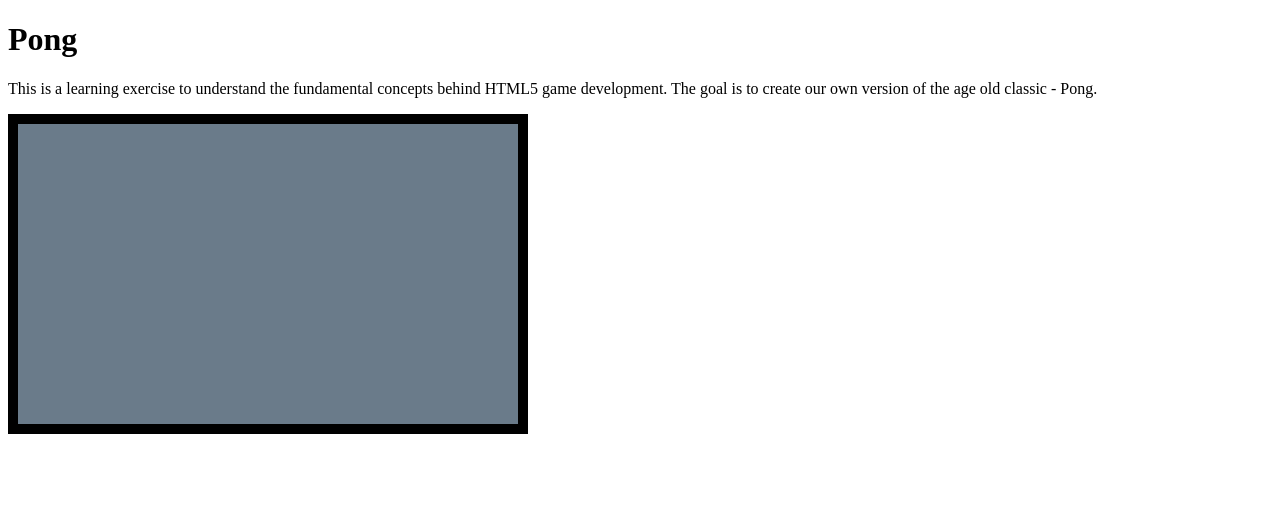
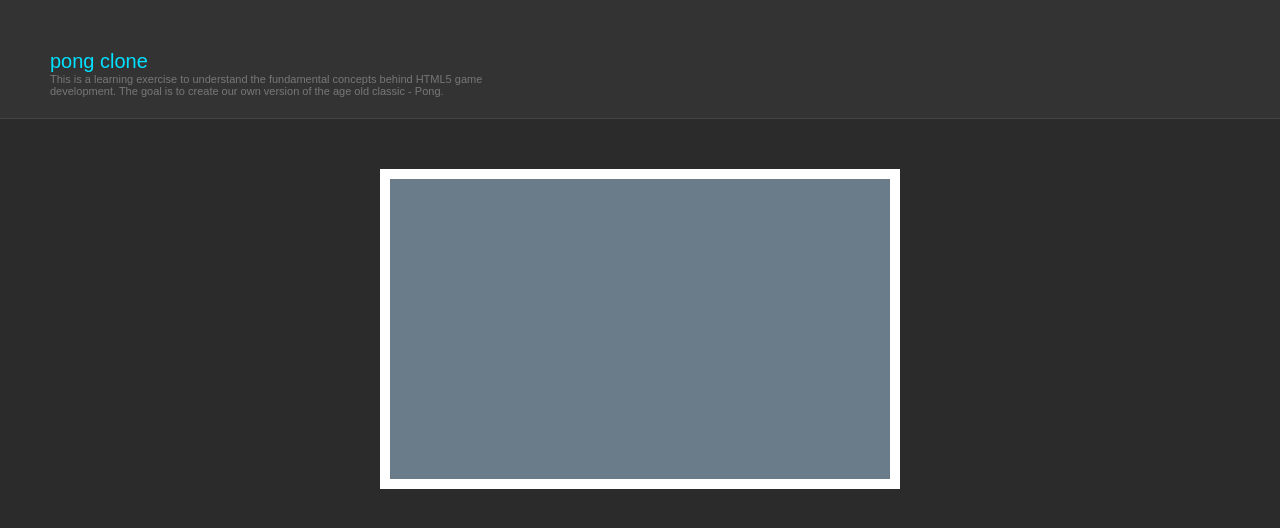
Before and after one commit to ericb/Pong, a plain HTML site: page index.html in a window 1280 px wide. Drawn offline with Linux system fonts and the light colour scheme; a script that the page names is missing.

Commit message:
added more styling

```diff
--- a/index.html
+++ b/index.html
@@ -9,16 +9,22 @@
         <script type="text/javascript" src="BasicBody.js"></script>
         <script type="text/javascript" src="Paddle.js"></script>
         <script type="text/javascript" src="main.js"></script>
+
+        <!-- css -->
+        <link rel="stylesheet" type="text/css" href="pong.css" />
     </head>
     <body>
 
-        <h1>Pong</h1>
-        <p>
-            This is a learning exercise to understand the fundamental concepts behind HTML5 game development. The goal is to create
-            our own version of the age old classic - Pong.
-        </p>
+        <div id="header">
+            <h1>pong clone</h1>
+            <p>
+                This is a learning exercise to understand the fundamental concepts behind HTML5 game development. The goal is to create
+                our own version of the age old classic - Pong.
+            </p>
+        </div>
 
-        <canvas id="canvas" width="500" height="300" style="border:10px solid #000; background-color: #6a7b8a;"></canvas>
-
+        <div style="margin: 0 auto; text-align: center;">
+        <canvas id="canvas" width="500" height="300" style="border:10px solid #fff; background-color: #6a7b8a;"></canvas>
+        </div>
     </body>
 </html>
--- /dev/null
+++ b/pong.css
@@ -0,0 +1,29 @@
+body {
+    margin: 0;
+    padding: 0;
+    background-color: #2b2b2b;
+}
+
+#header {
+    background-color: #333;
+    border-bottom: 1px solid #444;
+    padding: 50px 50px 10px 50px;
+    margin-bottom: 50px;
+}
+
+#header h1 {
+    color: #00e1ff;
+    font-family: sans-serif;
+    margin: 0px;
+    font-size: 20px;
+    font-weight: normal;
+}
+
+#header p {
+    padding-top: 0px;
+    margin-top: 0px;
+    color: #777;
+    font-family: sans-serif;
+    font-size: 11px;
+    width: 500px;
+}
```
